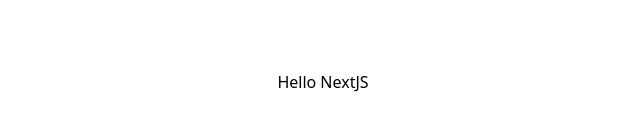
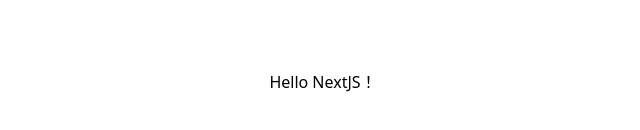
Before and after one commit to hfujiyos/nextjs-hp-demo, a Next.js app: page / in a window 1280 px wide. Shown: the part 318-448 px from the top of the page, without its empty margins (317-957 px from the left). Built offline with nearby package versions, Linux system fonts and the light colour scheme.

Commit message:
cicd test

```diff
--- a/pages/index.js
+++ b/pages/index.js
@@ -9,7 +9,7 @@
         <meta name="description" content="Generated by create next app" />
         <link rel="icon" href="/favicon.ico" />
       </Head>
-      <h1>Hello NextJS</h1>
+      <h1>Hello NextJS！</h1>
 
       {/* <footer className={styles.footer}>
         <a
```
